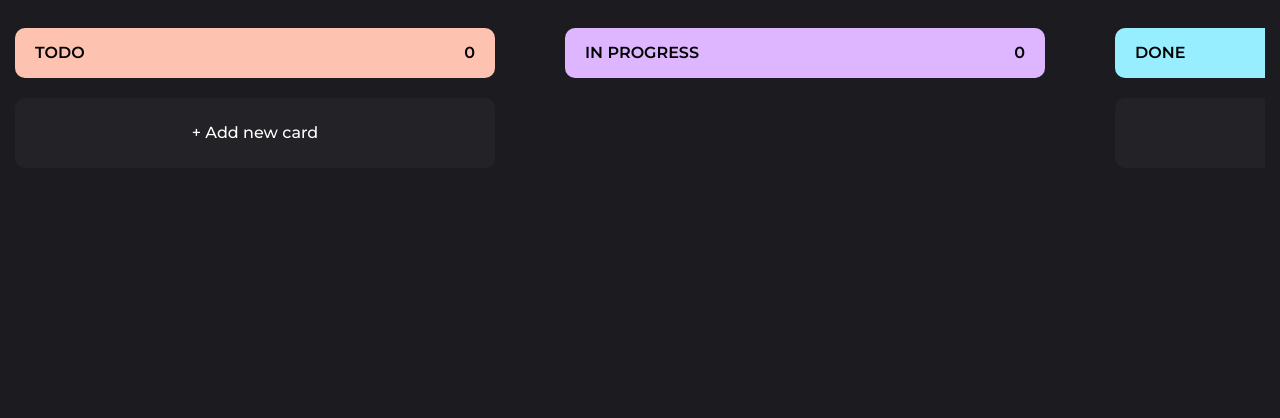
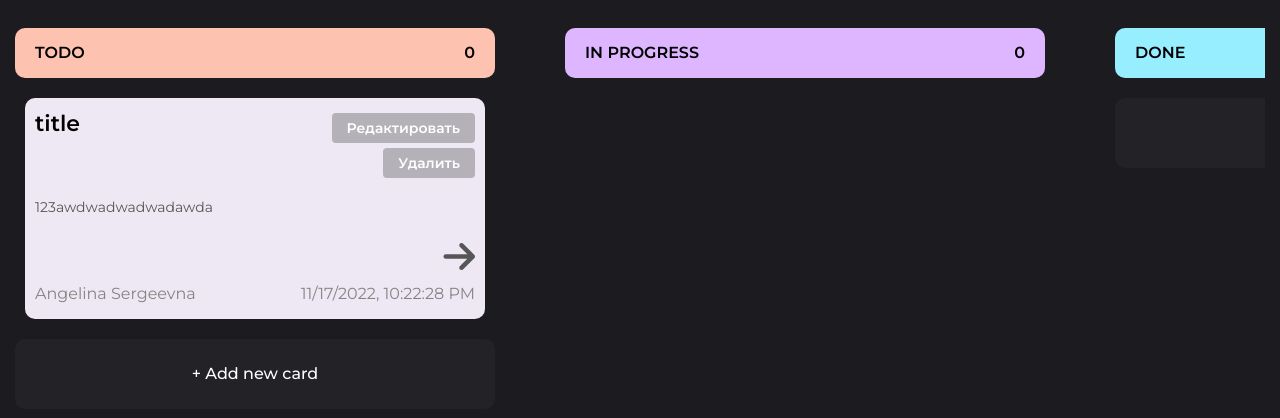
Before and after one commit to rubz1e/trello-clone, a website built with Parcel: page src/index.html in a window 1280 px wide. Shown: the part 112-530 px from the top of the page. Built offline with nearby package versions, Linux system fonts and the light colour scheme.

Commit message:
feat: creation dynamic task

```diff
--- /dev/null
+++ b/src/components/tasks/index.js
@@ -0,0 +1,17 @@
+import createElement from "../../utils/createElement.js";
+import findFreeId from "../../utils/findFreeId.js";
+import Task from "../tasks/taskCreated.js"
+
+const tasks = {
+    element: createElement('ul', {className: 'todo-item'}),
+    list: [],
+    addTask(title, description, user, date) {
+        const id = findFreeId(this.list)
+        const task = new Task(id, title, description, user, date);
+        this.list.push(task);
+        this.element.append(task.element);
+        console.log(this)
+    }
+}
+
+export default tasks;
--- a/src/components/tasks/taskCreated.js
+++ b/src/components/tasks/taskCreated.js
@@ -1,7 +1,35 @@
 import createElement from "../../utils/createElement";
 
-function Task()
+function Task(id, title, description, user, date) {
+    this.id = id;
+    this.title = title;
+    this.description = description;
+    this.user = user;
+    this.date = date;
+    this.element = createElement('li', { className: 'task' })
 
-// Скриншот таска есть на задаче в Git'e.
-// Передаём элементы: title, desc, edit, delete, user, date, arrow.
-// Всё создаем динамически.
+    const taskTitle = createElement('p', { className: 'task-title', textContent: this.title });
+    const taskEdit = createElement('button', { className: 'task-edit', textContent: 'Редактировать' });
+    const taskDelete = createElement('button', { className: 'task-delete', textContent: 'Удалить' });
+    const taskDescription = createElement('p', { className: 'task-description', textContent: this.description });
+    const taskUser = createElement('p', { className: 'task-text', textContent: this.user });
+    const taskArrow = createElement('div', { className: 'task-arrow' });
+    taskArrow.innerHTML = `<i class="fa-solid fa-arrow-right"></i>`
+    const taskDate = createElement('p', { className: 'task-text', textContent: this.date });
+
+    const taskTop = createElement('div', { className: 'task-top' });
+    const taskTopRight = createElement('div', { className: 'task-top__right' });
+
+    const taskBottom = createElement('div', { className: 'task-bottom' });
+    const taskBottomRight = createElement('div', { className: 'task-bottom__right' });
+
+    taskTopRight.append(taskEdit, taskDelete)
+    taskTop.append(taskTitle, taskTopRight);
+
+    taskBottomRight.append(taskArrow, taskDate)
+    taskBottom.append(taskUser, taskBottomRight);
+
+    this.element.append(taskTop, taskDescription, taskBottom)
+}
+
+export default Task
--- a/src/index.html
+++ b/src/index.html
@@ -33,6 +33,7 @@
                         <p class="columns-title">TODO</p>
                         <p class="columns-counter">0</p>
                     </div>
+                    <ul id="todo-list"></ul>
                     <button class="columns-button">+ Add new card</button>
                 </div>
                 <div class="columns-inprogress">
--- a/src/index.js
+++ b/src/index.js
@@ -0,0 +1,8 @@
+import createElement from "./utils/createElement.js"
+import Task from './components/tasks/taskCreated.js'
+import tasks from './components/tasks/index.js'
+
+const createOfDate = new Date().toLocaleString();
+tasks.addTask('title', '123awdwadwadwadawda', 'Angelina Sergeevna', createOfDate)
+
+document.querySelector('#todo-list')?.append(tasks.element)
--- a/src/styles/components/task.scss
+++ b/src/styles/components/task.scss
@@ -17,6 +17,7 @@
 .task {
     margin-left: auto;
     margin-right: auto;
+    margin-bottom: 20px;
     width: 460px;
     background-color: #EEE8F4;
     border-radius: 10px;
@@ -83,6 +84,7 @@
         font-size: 36px;
         cursor: pointer;
         margin-bottom: 5px;
+        color: #565656;
     }
 }
 
--- /dev/null
+++ b/src/utils/findFreeId.js
@@ -0,0 +1,9 @@
+export default (arr) => {
+    let i = 0;
+    while (arr) {
+        if (!arr.some((item) => item.id === i)) {
+            return i
+        }
+        i++;
+    }
+}
```
Also changed, not shown: src/utils/timeAndDate.js (added).
